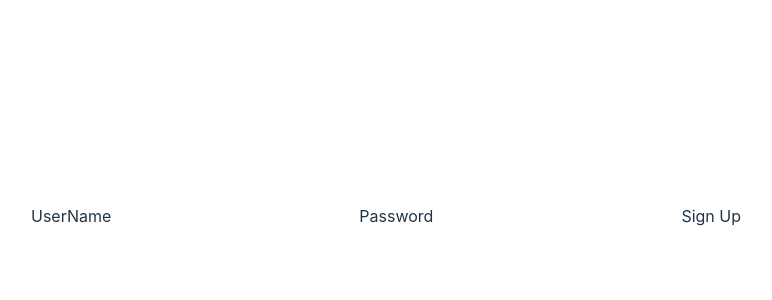
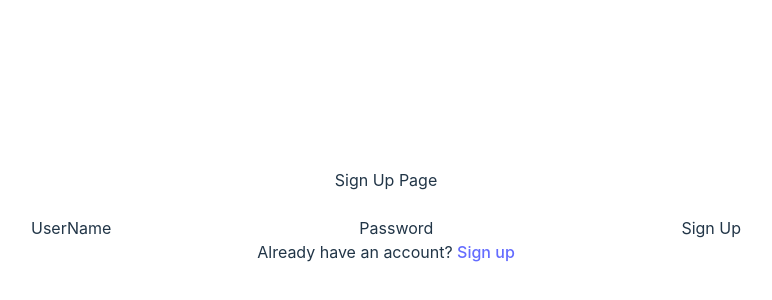
Before and after one commit to Antonio0913/HyperDucktivity, a React (Vite) app in the folder frontend/: page /signup in a window 1280 px wide. Shown: the part 184-484 px from the top of the page, without its empty margins (254-1026 px from the left). Built offline with nearby package versions, Linux system fonts and the light colour scheme.

Commit message:
Add login/signup navigation buttons

```diff
--- a/frontend/src/routes/LoginPage.jsx
+++ b/frontend/src/routes/LoginPage.jsx
@@ -1,6 +1,5 @@
 import React, { useState } from "react";
-import { useNavigate } from "react-router-dom";
-import { Navigate } from "react-router-dom";
+import { useNavigate, Link } from "react-router-dom";
 function LoginPage(props) {
   const INVALID_TOKEN = "INVALID_TOKEN";
   const [token, setToken] = useState(INVALID_TOKEN);
@@ -65,6 +64,8 @@ function LoginPage(props) {
 
   return (
     <div>
+      <div>Login Page</div>
+      <br />
       {message === "" ? <p></p> : <p>{message}</p>}
       <form>
         <label htmlFor="username">UserName</label>
@@ -98,6 +99,12 @@ function LoginPage(props) {
           <p></p>
         )}
       </div>
+      <div>
+        <p>
+          Don't have an account?{" "}
+          <Link to="/signUp">Sign up</Link>
+        </p>
+      </div>
     </div>
   );
 }
--- a/frontend/src/routes/SignUpPage.jsx
+++ b/frontend/src/routes/SignUpPage.jsx
@@ -1,6 +1,6 @@
 import React, { useState } from "react";
 import { addAuthHeader } from "../utilities/AuthHelper";
-import { useNavigate } from "react-router-dom";
+import { useNavigate, Link } from "react-router-dom";
 
 function SignUpPage(props) {
   const INVALID_TOKEN = "INVALID_TOKEN";
@@ -61,6 +61,8 @@ function SignUpPage(props) {
 
   return (
     <div>
+      <div>Sign Up Page</div>
+      <br />
       {message === "" ? <p></p> : <p>{message}</p>}
       <form>
         <label htmlFor="username">UserName</label>
@@ -94,6 +96,12 @@ function SignUpPage(props) {
           <p></p>
         )}
       </div>
+      <div>
+        <p>
+          Already have an account?{" "}
+          <Link to="/login">Sign up</Link>
+        </p>
+      </div>
     </div>
   );
 }
```
